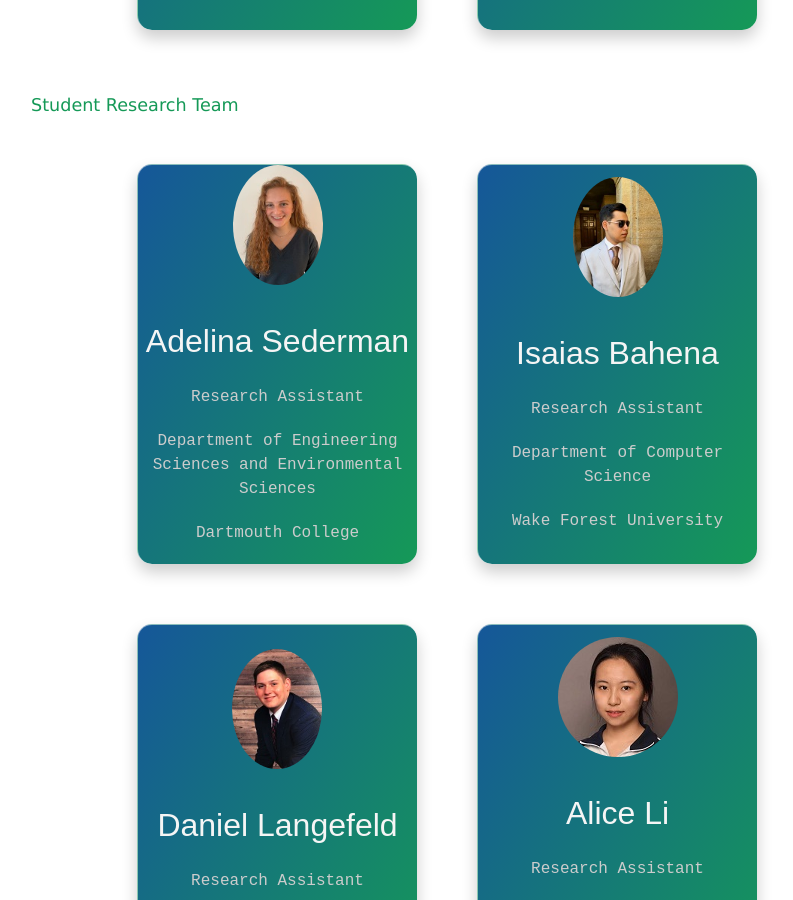
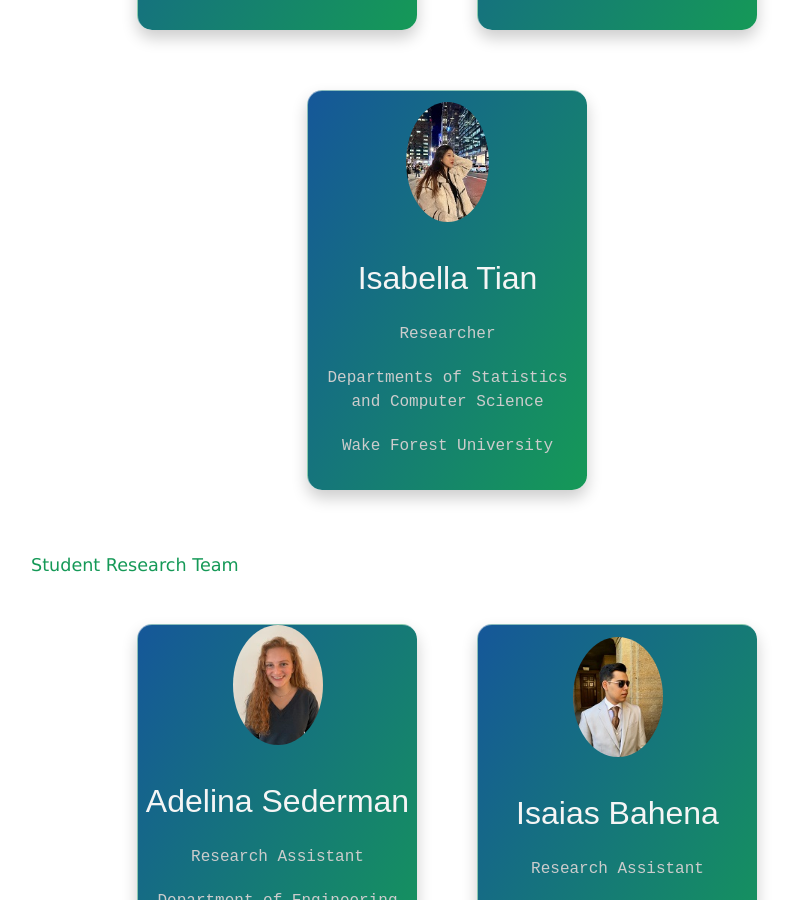
Before and after one commit to IRSC-WFU/irsc-wfu.github.io, a Jekyll site: the page built from index.md, in a window 1280 px wide and 900 px high, scrolled down 3843 px. Shown: the whole window, without its empty margins (193-986 px from the left). Built offline with Jekyll 4.4.1, drawn with Linux system fonts in a browser that asks for light colours.

Commit message:
Added Isa to front page

```diff
--- a/index.md
+++ b/index.md
@@ -404,6 +404,19 @@ function showSlides(n) {
             </div>
         </a>
     </div>
+    <div class="card-box">
+        <a class="card-link" href="/members/isabella_tian">
+            <div class="description">
+                <div class="image-cropper">
+                    <img src="/media/members/isabella_tian.jpg" height="120px"/>
+                </div>
+                <h2>Isabella Tian</h2>
+                <p>Researcher</p>
+                <p>Departments of Statistics and Computer Science</p>
+                <p>Wake Forest University</p>
+            </div>
+        </a>
+    </div>
 </div>
 
 #### Student Research Team
```
Also changed, not shown: projects.md (+1 -1 lines), media/members/hd/isabella_tian.png (added), media/members/isabella_tian.jpg (added).
